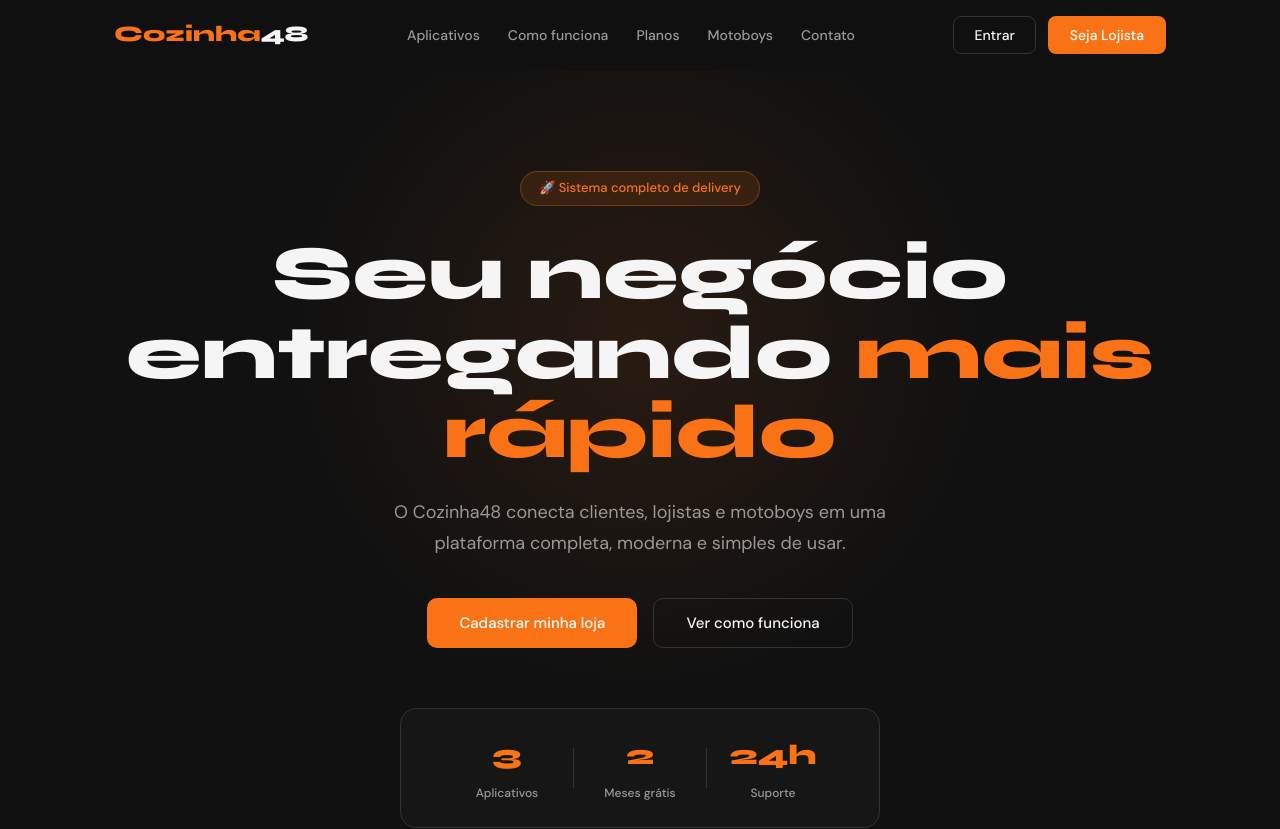
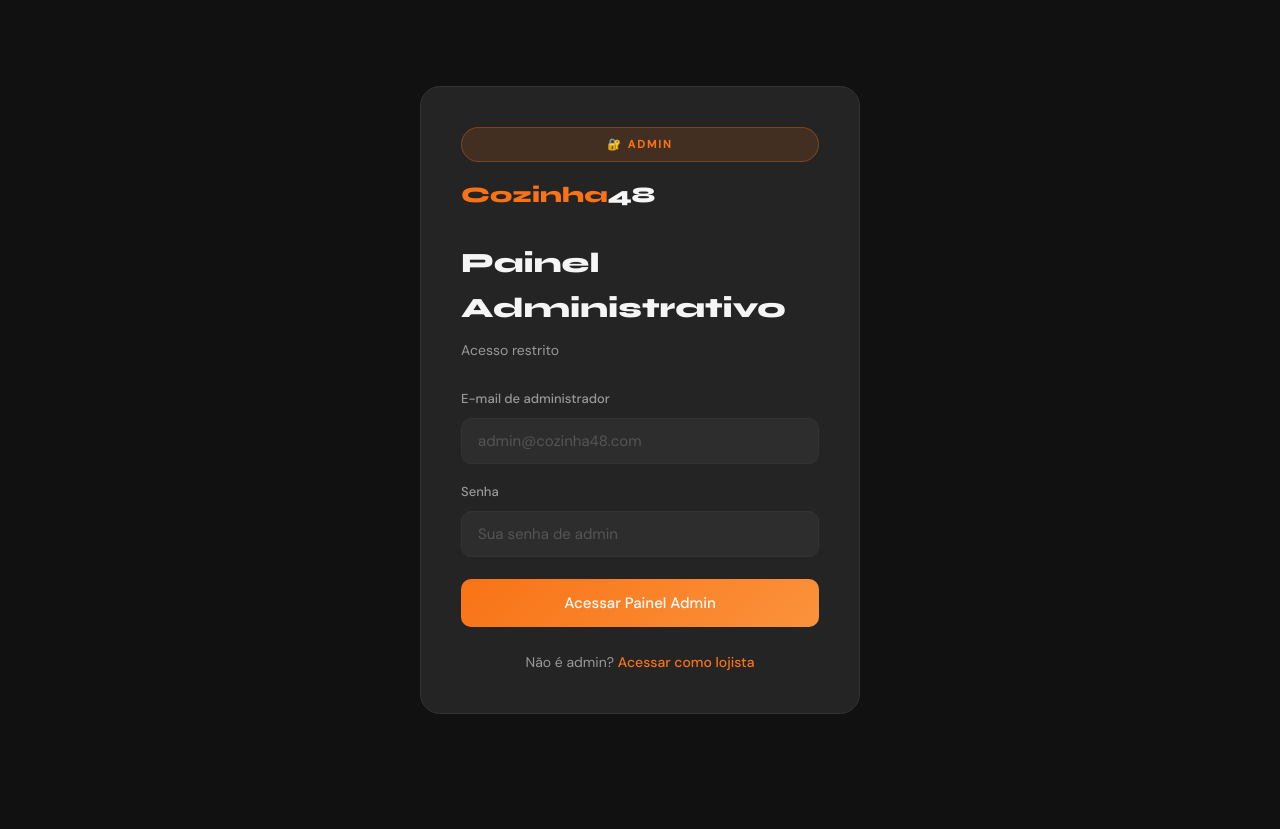
Before and after one commit to Rubenpereira/cozinha48-site, a React (Create React App) app: page /admin in a window 1280 px wide. Before the commit this address led to /. Shown: the top 829 px of the page. After the commit the page ends 800 px from the top, so only its background shows below. Built offline with nearby package versions, Linux system fonts and the light colour scheme; the HTML template or start-up script is replaced by a standard one.

Commit message:
cria portal admin separado em /admin

```diff
--- a/src/App.js
+++ b/src/App.js
@@ -9,6 +9,8 @@
 import Cadastro from './components/Cadastro';
 import Painel from './components/Painel';
 import Rastreamento from './components/Rastreamento';
+import LoginAdmin from './components/LoginAdmin';
+import AdminDashboard from './components/AdminDashboard';
 
 // Rota protegida — só acessa se estiver logado
 function PrivateRoute({ children }) {
@@ -49,7 +51,11 @@
         <Route path="/login" element={<Login />} />
         <Route path="/cadastro" element={<Cadastro />} />
 
-        {/* Painel protegido */}
+        {/* Admin routes */}
+        <Route path="/admin" element={<LoginAdmin />} />
+        <Route path="/admin/dashboard" element={<PrivateRoute><AdminDashboard /></PrivateRoute>} />
+
+        {/* Painel protegido (lojista) */}
         <Route path="/painel" element={<PrivateRoute><Painel /></PrivateRoute>} />
         <Route path="/painel/*" element={<PrivateRoute><Painel /></PrivateRoute>} />
         <Route path="/rastreamento/:pedidoId" element={<PrivateRoute><Rastreamento /></PrivateRoute>} />
--- /dev/null
+++ b/src/components/AdminDashboard.jsx
@@ -0,0 +1,86 @@
+import React, { useEffect, useState } from 'react';
+import { useNavigate } from 'react-router-dom';
+import { onAuthStateChanged, signOut } from 'firebase/auth';
+import { doc, getDoc } from 'firebase/firestore';
+import { auth, db } from '../firebase';
+import PainelAdmin from './PainelAdmin';
+
+export default function AdminDashboard() {
+  const [usuario, setUsuario] = useState(null);
+  const [loading, setLoading] = useState(true);
+  const [acessoNegado, setAcessoNegado] = useState(false);
+  const navigate = useNavigate();
+
+  useEffect(() => {
+    const unsub = onAuthStateChanged(auth, async (user) => {
+      if (!user) {
+        navigate('/admin');
+        return;
+      }
+
+      try {
+        const snap = await getDoc(doc(db, 'usuarios', user.uid));
+
+        if (!snap.exists()) {
+          await signOut(auth);
+          navigate('/admin');
+          return;
+        }
+
+        const dados = { uid: user.uid, ...snap.data() };
+
+        // Verifica se é admin
+        if (dados.role !== 'admin' && dados.tipo !== 'admin') {
+          setAcessoNegado(true);
+          setTimeout(async () => {
+            await signOut(auth);
+            navigate('/admin');
+          }, 3000);
+          return;
+        }
+
+        setUsuario(dados);
+        setLoading(false);
+
+      } catch (error) {
+        console.error('Erro:', error);
+        navigate('/admin');
+      }
+    });
+    return () => unsub();
+  }, [navigate]);
+
+  if (loading) {
+    return (
+      <div style={{
+        minHeight: '100vh', display: 'flex', flexDirection: 'column',
+        alignItems: 'center', justifyContent: 'center', background: '#111', gap: 16
+      }}>
+        <div style={{
+          width: 36, height: 36, border: '3px solid #333',
+          borderTopColor: '#f97316', borderRadius: '50%',
+          animation: 'spin 0.8s linear infinite'
+        }}></div>
+        <p style={{ color: '#999' }}>Verificando permissões...</p>
+        <style>{`@keyframes spin { to { transform: rotate(360deg); } }`}</style>
+      </div>
+    );
+  }
+
+  if (acessoNegado) {
+    return (
+      <div style={{
+        minHeight: '100vh', display: 'flex', flexDirection: 'column',
+        alignItems: 'center', justifyContent: 'center', background: '#111', gap: 20
+      }}>
+        <div style={{ fontSize: 64 }}>⛔</div>
+        <h1 style={{ color: '#fff', fontFamily: 'Syne, sans-serif', fontSize: 28 }}>Acesso Negado</h1>
+        <p style={{ color: '#999', maxWidth: 400, textAlign: 'center' }}>
+          Você não tem permissões de administrador. Redirecionando...
+        </p>
+      </div>
+    );
+  }
+
+  return <PainelAdmin usuario={usuario} />;
+}
--- a/src/components/Auth.css
+++ b/src/components/Auth.css
@@ -198,6 +198,27 @@
   font-weight: 500;
 }
 
+.admin-badge-header {
+  background: rgba(249, 115, 22, 0.15);
+  border: 1px solid rgba(249, 115, 22, 0.3);
+  color: var(--accent);
+  padding: 8px 16px;
+  border-radius: 100px;
+  font-size: 11px;
+  font-weight: 700;
+  text-align: center;
+  margin-bottom: 16px;
+  letter-spacing: 2px;
+}
+
+.admin-btn {
+  background: linear-gradient(135deg, #f97316 0%, #fb923c 100%);
+}
+
+.admin-btn:hover:not(:disabled) {
+  background: linear-gradient(135deg, #fb923c 0%, #f97316 100%);
+}
+
 .btn-esqueceu-senha,
 .btn-voltar-login {
   background: none;
--- /dev/null
+++ b/src/components/LoginAdmin.jsx
@@ -0,0 +1,95 @@
+import React, { useState } from 'react';
+import { useNavigate, Link } from 'react-router-dom';
+import { signInWithEmailAndPassword } from 'firebase/auth';
+import { doc, getDoc } from 'firebase/firestore';
+import { auth, db } from '../firebase';
+import './Auth.css';
+
+export default function LoginAdmin() {
+  const [email, setEmail] = useState('');
+  const [senha, setSenha] = useState('');
+  const [erro, setErro] = useState('');
+  const [loading, setLoading] = useState(false);
+  const navigate = useNavigate();
+
+  const handleLogin = async (e) => {
+    e.preventDefault();
+    setErro('');
+    setLoading(true);
+
+    try {
+      const { user } = await signInWithEmailAndPassword(auth, email, senha);
+
+      // Verifica se é admin
+      const snap = await getDoc(doc(db, 'usuarios', user.uid));
+
+      if (!snap.exists()) {
+        setErro('Usuário não encontrado.');
+        await auth.signOut();
+        setLoading(false);
+        return;
+      }
+
+      const dados = snap.data();
+
+      // Só permite admin
+      if (dados.role !== 'admin' && dados.tipo !== 'admin') {
+        setErro('⛔ Acesso negado. Esta área é exclusiva para administradores.');
+        await auth.signOut();
+        setLoading(false);
+        return;
+      }
+
+      // É admin, redireciona
+      navigate('/admin/dashboard');
+
+    } catch (err) {
+      setErro('E-mail ou senha incorretos.');
+    } finally {
+      setLoading(false);
+    }
+  };
+
+  return (
+    <div className="auth-page">
+      <div className="auth-card">
+        <div className="admin-badge-header">🔐 ADMIN</div>
+        <Link to="/" className="auth-logo">Cozinha<span>48</span></Link>
+        <h2>Painel Administrativo</h2>
+        <p className="auth-sub">Acesso restrito</p>
+
+        {erro && <div className="auth-error">{erro}</div>}
+
+        <form onSubmit={handleLogin} className="auth-form">
+          <div className="field">
+            <label>E-mail de administrador</label>
+            <input
+              type="email"
+              value={email}
+              onChange={(e) => setEmail(e.target.value)}
+              placeholder="admin@cozinha48.com"
+              required
+            />
+          </div>
+          <div className="field">
+            <label>Senha</label>
+            <input
+              type="password"
+              value={senha}
+              onChange={(e) => setSenha(e.target.value)}
+              placeholder="Sua senha de admin"
+              required
+            />
+          </div>
+          <button type="submit" className="auth-btn admin-btn" disabled={loading}>
+            {loading ? 'Verificando...' : 'Acessar Painel Admin'}
+          </button>
+        </form>
+
+        <p className="auth-footer">
+          Não é admin? <Link to="/login">Acessar como lojista</Link>
+        </p>
+      </div>
+    </div>
+  );
+}
```
